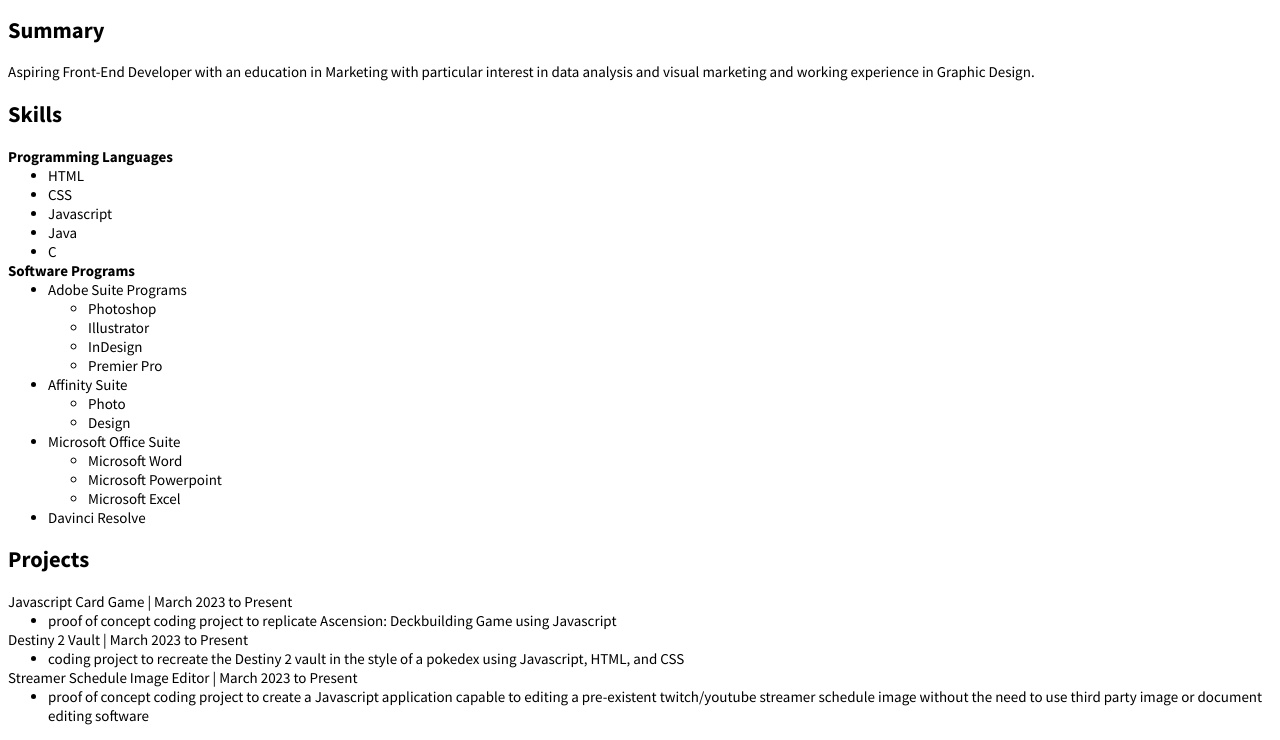
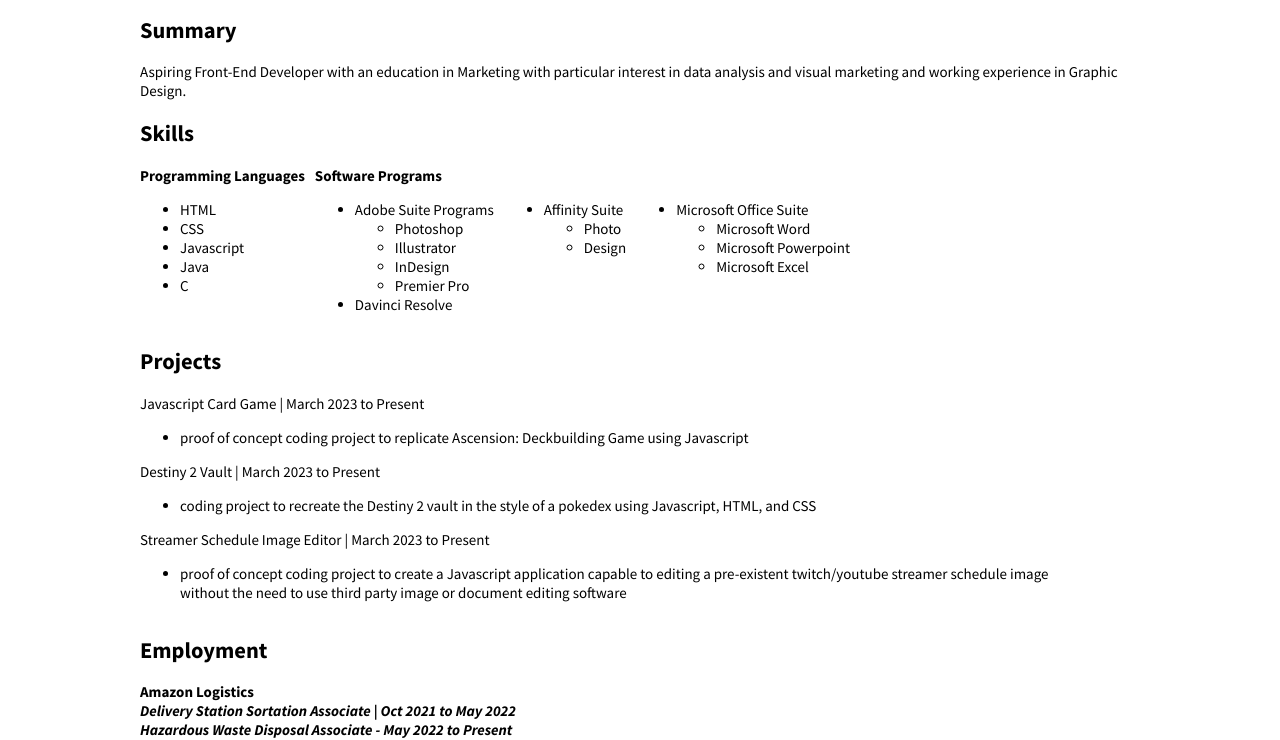
Before and after one commit to cmbagay/Resume, a plain HTML site: page index.html in a window 1280 px wide. Shown: the part 87-827 px from the top of the page. Drawn offline with Linux system fonts and the light colour scheme.

Commit message:
edited flexbox settings

```diff
--- a/app.css
+++ b/app.css
@@ -1,15 +1,6 @@
 body{
     font-size: 15px;
     font-family: 'Source Sans Pro', sans-serif;
-}
-
-.floating{
-    position: relative;
-    text-align: center;
-}
-
-#job{
-    font-style: italic;
 }
 
 h1{
@@ -33,13 +24,81 @@ h4{
     margin: 0;
 }
 
-#Summary{
-    display: flexbox;
-    flex-wrap: wrap;
-    justify-content: space-around;
-    align-items: flex-start;
+ul{    max-width: 90%;  }
+
+.floating{
+    position: relative;
+    text-align: center;
 }
 
-ul{
+#job{   font-style: italic;    }
+
+.content{
+	display: flex;
+	flex-direction: column;
+	flex-wrap: nowrap;
+	justify-content: flex-start;
+
+    min-width: 50vw;
+    max-width: 1000px;
+    margin: auto;
+}
+
+#Skills{
+	display: flex;
+	flex-direction: column;
+	flex-wrap: nowrap;
+	justify-content: flex-start;
+	align-items: baseline;
+	align-content: stretch;
+
     margin: 0;
 }
+
+.uls{
+	display: flex;
+	flex-direction: row;
+	flex-wrap: nowrap;
+	justify-content: space-evenly;
+	align-items: baseline;
+	align-content: stretch;
+
+    margin: auto;
+}
+
+#Programming{
+    margin-right: 10px;
+}
+
+#Software{
+	display: flex;
+	flex-direction: column;
+	flex-wrap: nowrap;
+	justify-content: flex-start;
+	align-items: stretch;
+}
+
+.uls{
+    display: flex;
+    flex-direction: row;
+    flex-wrap: wrap;
+    justify-content: flex-start;
+    align-items: stretch;
+    align-content: flex-start;
+
+    margin: 0;
+}
+
+.softgrams{
+	display: flex;
+	flex-direction: row;
+	flex-wrap: wrap;
+	justify-content: flex-start;
+	align-items: stretch;
+	align-content: flex-start;
+}
+
+.softgrams div{
+    padding: 5px, 0;
+    margin-right: 50px;
+}
```
